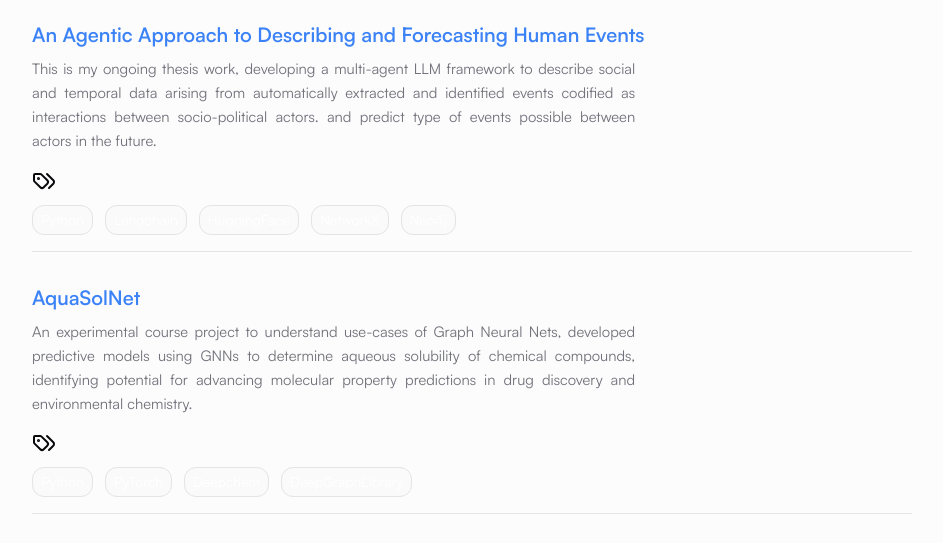
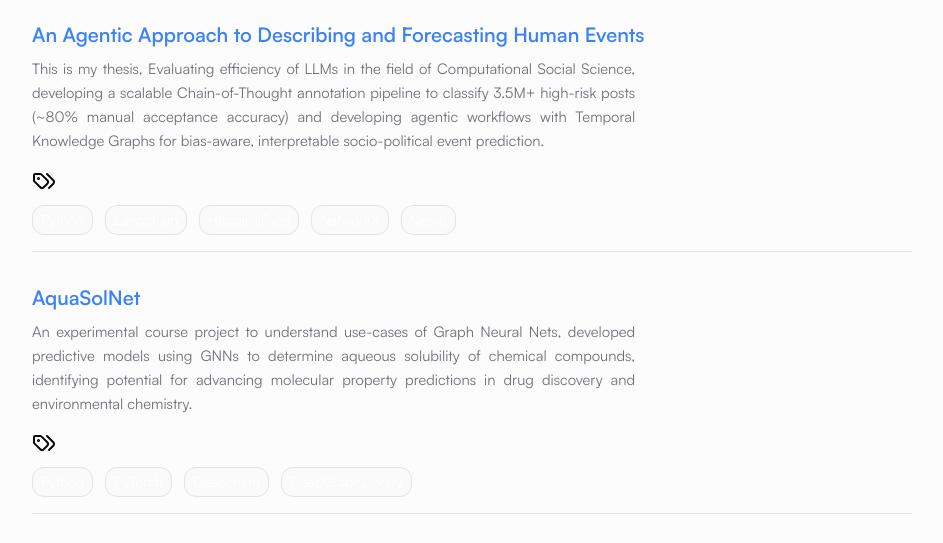
Before and after one commit to Aditya100401/My-Portfolio, an Astro site: page /projects in a window 1280 px wide. Shown: the part 206-749 px from the top of the page, without its empty margins (168-1111 px from the left). Built offline with nearby package versions, Linux system fonts and the light colour scheme; Astro itself is replaced by a stand-in of ours; some packages are replaced by stand-ins of ours.

Commit message:
updated project description for thesis

```diff
--- a/src/content/project/an-agentic-approach.md
+++ b/src/content/project/an-agentic-approach.md
@@ -1,8 +1,7 @@
 ---
 title: "An Agentic Approach to Describing and Forecasting Human Events"
-description: "This is my ongoing thesis work,
-            developing a multi-agent LLM framework to describe social and temporal data arising from automatically extracted and identified events codified as interactions between socio-political actors.
-            and predict type of events possible between actors in the future."
+description: "This is my thesis,
+            Evaluating efficiency of LLMs in the field of Computational Social Science, developing a scalable Chain-of-Thought annotation pipeline to classify 3.5M+ high-risk posts (~80% manual acceptance accuracy) and developing agentic workflows with Temporal Knowledge Graphs for bias-aware, interpretable socio-political event prediction."
 imageUrl: "/src/assets/coming-soon.png"
 githubRepo: "https://github.com/Aditya100401"
 publishDate: "2024-06-01"
```
